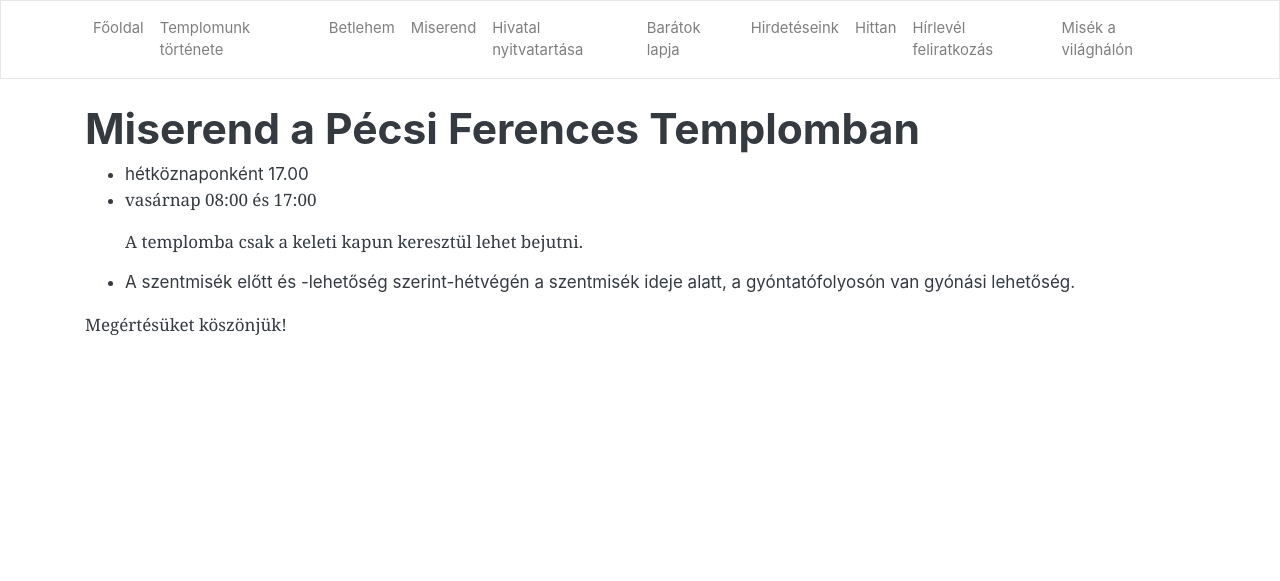
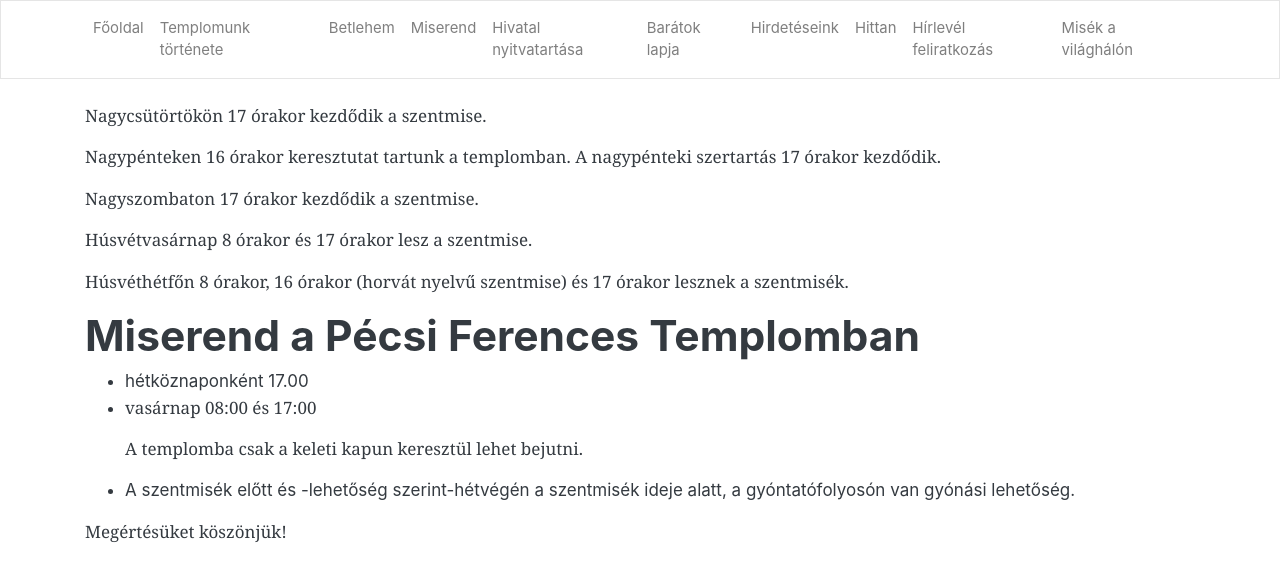
Before and after one commit to pecsi-ferences/pecsi-ferences.github.io, a Jekyll site: the page built from miserend.md, in a window 1280 px wide. Shown: the top 581 px of the page. Built offline with Jekyll 4.4.1, drawn with Linux system fonts in a browser that asks for light colours; nearby versions of some CDN libraries.

Commit message:
Update from Forestry.io Zoltán Dohány updated miserend.md

```diff
--- a/miserend.md
+++ b/miserend.md
@@ -3,6 +3,16 @@ layout: default
 title: Miserend a Pécsi Ferences Templomban
 
 ---
+Nagycsütörtökön 17 órakor kezdődik a szentmise.
+
+Nagypénteken 16 órakor keresztutat tartunk a templomban. A nagypénteki szertartás 17 órakor kezdődik.
+
+Nagyszombaton 17 órakor kezdődik a szentmise.
+
+Húsvétvasárnap 8 órakor és 17 órakor lesz a szentmise.
+
+Húsvéthétfőn 8 órakor, 16 órakor (horvát nyelvű szentmise) és 17 órakor lesznek a szentmisék.
+
 # Miserend a Pécsi Ferences Templomban
 
 * hétköznaponként 17.00
```
